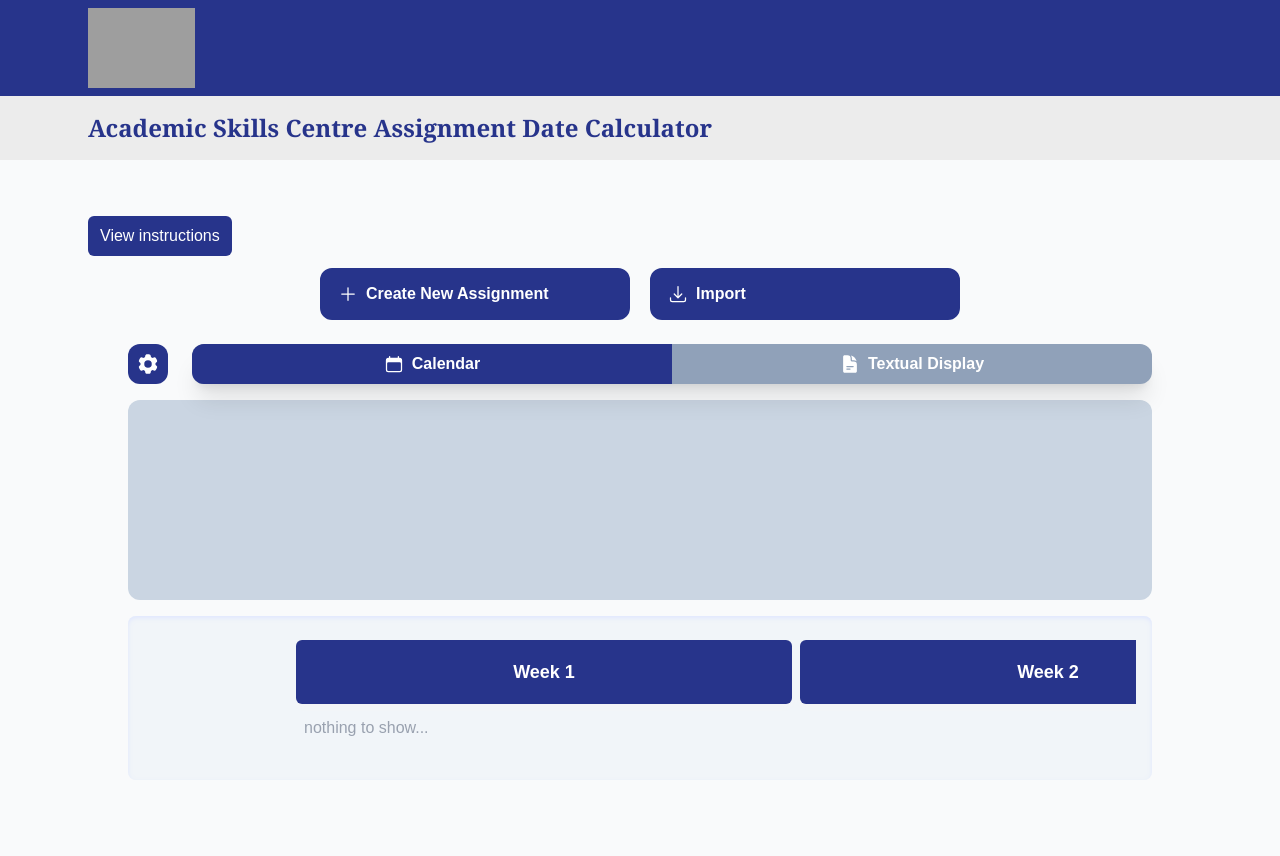
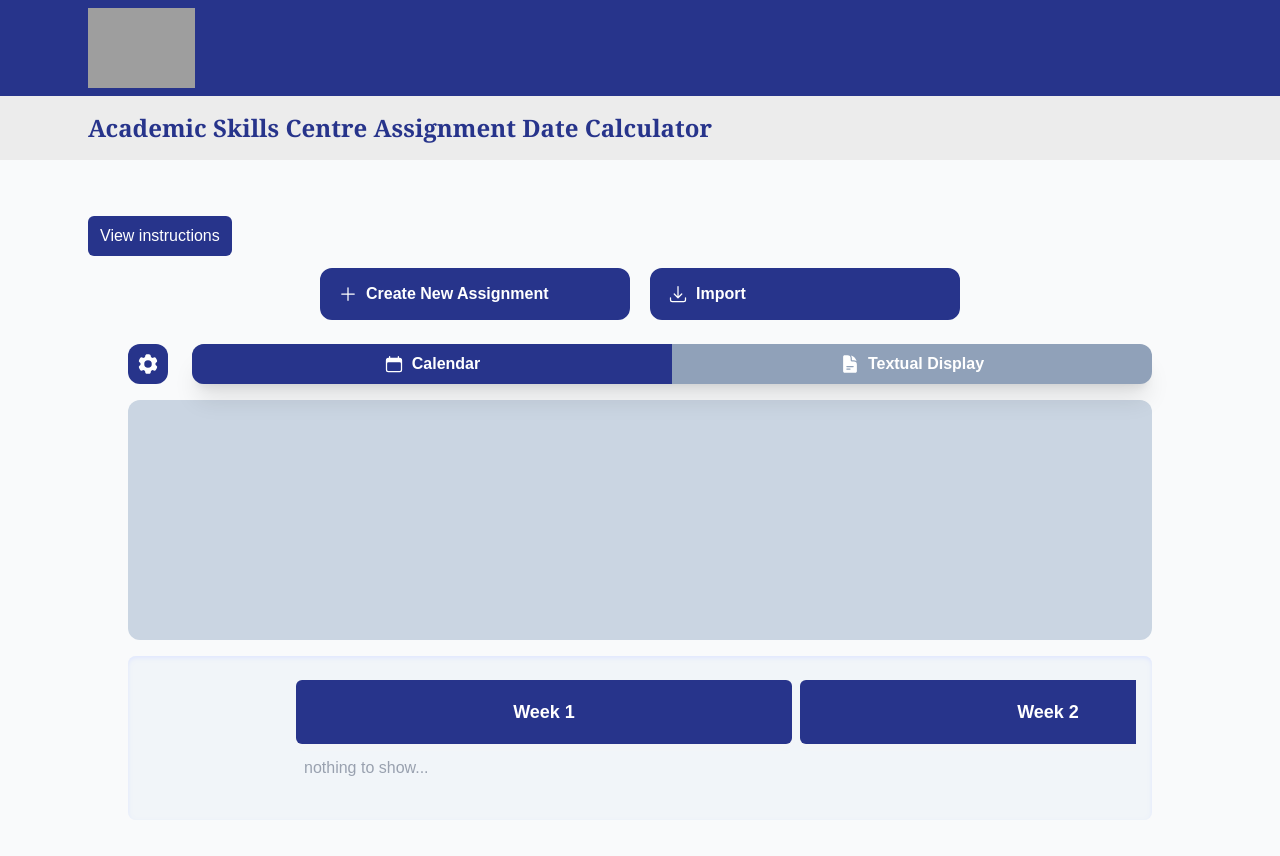
Before and after one commit to limeken/CITS3200-Assignment-Calculator, a React (Vite) app in the folder AssignmentCalculator/: page / in a window 1280 px wide. Shown: the top 856 px of the page. Built offline with nearby package versions, Linux system fonts and the light colour scheme; grey boxes are pictures that could not be loaded.

Commit message:
Filled in the fields for each due date notice, added styling and a basic animation to them

```diff
--- a/AssignmentCalculator/src/components/calendar/PriorityQueue.tsx
+++ b/AssignmentCalculator/src/components/calendar/PriorityQueue.tsx
@@ -38,29 +38,35 @@ const PriorityQueue: React.FC<{newest:AssignmentCalendar|null}> = ({newest}) =>
     useEffect(() => {setSortedAssignments(insertionSort(sortedAssignments, newest))}, [newest])
 
     // Picks colour based on distance from due date
-    const pickPriorityColour = (end:Date) => {
+    const pickPriority = (end:Date, intensity:number) => {
         const current = Date.now()
         if(current > end.getTime() - MED && current < end.getTime() - HIGH){
-            return "bg-yellow-200"
+            return {base:"bg-yellow-200", days:differenceInDays(end, Date.now())};
         }
         else if(current > end.getTime() - HIGH){
-            return "bg-red-200"
+            return {base:"bg-red-200", days:differenceInDays(end, Date.now())};
         }
-        else{return "bg-green-200"}
+        else{return {base:"bg-green-200", days:differenceInDays(end, Date.now())}}
     }
 
     return(
-            <div className="w-4/5 h-50 px-5 bg-slate-300 rounded-xl flex flex-row gap-4 items-center overflow-x-auto">
-                {sortedAssignments.map((assignment)=>
-                    <div className="w-60 h-40 flex-shrink-0 rounded-xl bg-white overflow-hidden">
-                        <div className={`h-10 w-full flex items-center justify-center font-bold ${pickPriorityColour(assignment.end)}`}>
-                            {`Due in: ${differenceInDays(assignment.end, Date.now())} Days`}
+            <div className="w-4/5 h-60 p-5 bg-slate-300 rounded-xl flex flex-row gap-4 items-center overflow-x-auto">
+                {sortedAssignments.map((assignment)=>{
+                    const { base, days} = pickPriority(assignment.end, 300);
+                    return (
+                        <div className={`h-full w-70 flex flex-col flex-shrink-0 rounded-lg bg-white overflow-hidden shadow-lg transition duration-300 ease-in-out hover:scale-105`}>
+                            <h1 className={`text-lg font-bold w-full h-1/4 flex justify-center items-center ${base}`}>{`Due in: ${days} Days`}</h1>
+                            <p className="p-2 border-b border-slate-200 text-sm"><span className="font-semibold">Unit: </span>{assignment.unitCode}</p>
+                            <p className="p-2 border-b border-slate-200 text-sm"><span className="font-semibold">Assignment: </span>{assignment.name}</p>
+                            <p className="p-2 border-b border-slate-200 text-sm"><span className="font-semibold">Type: </span>{assignment.assignmentType}</p>
+                            <p className="p-2 text-sm"><span className="font-semibold">Due Date: </span>{assignment.end.toISOString().substring(0, 10).replaceAll("-","/")}</p>
                         </div>
-                    </div>
+                        )
+                        }
                     )
                 }
             </div>
-    )
+        )
 }
 
 export default PriorityQueue;
```
